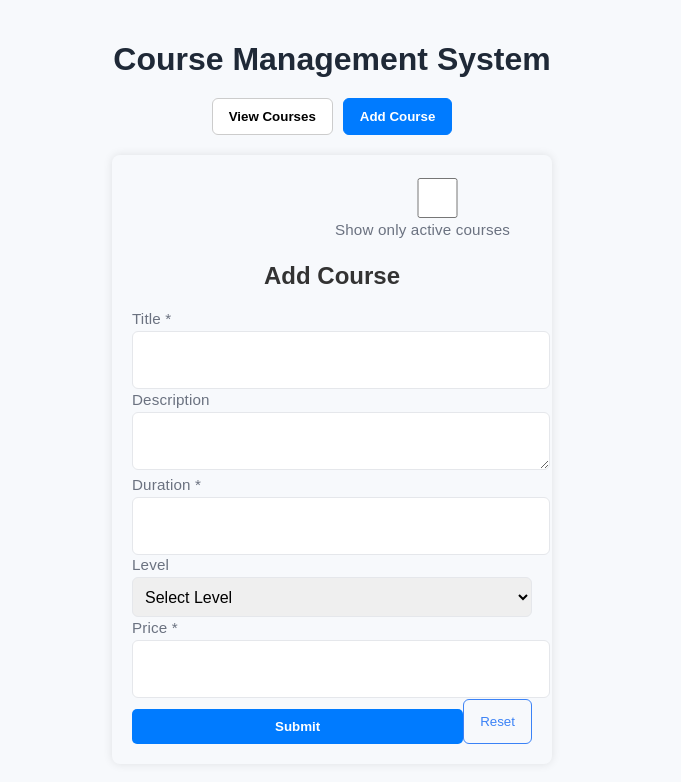
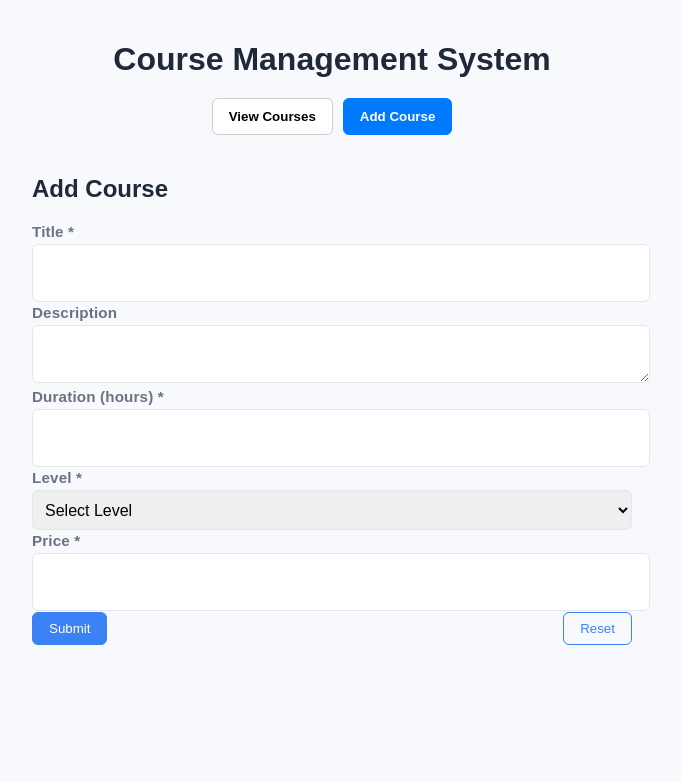
Before and after one commit to Mitrasithaiyan58/appdev_course, a React (Create React App) app in the folder reactapp/: page / in a window 1280 px wide. Shown: the top 782 px of the page, without its empty margins (308-989 px from the left). Built offline with nearby package versions, Linux system fonts and the light colour scheme.

Commit message:
Auto-save-commit-14/08/2025--11:35:27

```diff
--- a/reactapp/src/components/CourseForm.css
+++ b/reactapp/src/components/CourseForm.css
@@ -60,10 +60,3 @@ button[type="submit"] {
 button[type="submit"]:hover {
   background-color: #0056b3;
 }
-.course-form-container {
-  max-width: 400px;
-  margin: auto;
-  padding: 20px;
-  background-color: transparent;
-  border-radius: 8px;
-}
--- a/reactapp/src/components/CourseForm.jsx
+++ b/reactapp/src/components/CourseForm.jsx
@@ -1,5 +1,4 @@
 import React, { useState } from "react";
-import "./CourseForm.css";
 
 const CourseForm = () => {
   const [form, setForm] = useState({
@@ -7,33 +6,18 @@ const CourseForm = () => {
     description: "",
     duration: "",
     level: "",
-    price: "",
-    active: true
+    price: ""
   });
 
-  const [errors, setErrors] = useState({});
-  const [showOnlyActive, setShowOnlyActive] = useState(false);
-
   const handleChange = (e) => {
-    const { name, value, type, checked } = e.target;
-    setForm({ ...form, [name]: type === "checkbox" ? checked : value });
-  };
-
-  const validate = () => {
-    let tempErrors = {};
-    if (!form.title.trim()) tempErrors.title = "Please fill the required fields.";
-    if (!form.duration.trim()) tempErrors.duration = "Please fill the required fields.";
-    if (!form.price.trim()) tempErrors.price = "Please fill the required fields.";
-    setErrors(tempErrors);
-    return Object.keys(tempErrors).length === 0;
+    const { name, value } = e.target;
+    setForm({ ...form, [name]: value });
   };
 
   const handleSubmit = (e) => {
     e.preventDefault();
-    if (validate()) {
-      console.log("Form submitted:", form);
-      // API call can be placed here
-    }
+    console.log("Form submitted:", form);
+    // API call can be placed here
   };
 
   const handleReset = () => {
@@ -42,33 +26,20 @@ const CourseForm = () => {
       description: "",
       duration: "",
       level: "",
-      price: "",
-      active: true
+      price: ""
     });
-    setErrors({});
   };
 
 return (
 <div className="course-form-container">
-{/* Top right checkbox */}
-<div style={{ display: "flex", justifyContent: "flex-end" }}>
-<label className="fw-bold">
-<input
-type="checkbox"
-checked={showOnlyActive}
-onChange={(e) => setShowOnlyActive(e.target.checked)}
-style={{ marginRight: "5px" }}
-/>
-Show only active courses
-</label>
-</div>
-
 <h2 className="text-center">Add Course</h2>
 
 <form onSubmit={handleSubmit}>
 {/* Title */}
 <div className="mb-3">
-<label className="form-label fw-bold">Title *</label>
+<label className="form-label" style={{ fontWeight: "bold" }}>
+Title *
+</label>
 <input
 name="title"
 type="text"
@@ -76,12 +47,13 @@ className="form-control"
 value={form.title}
 onChange={handleChange}
 />
-{errors.title && <small className="text-danger">{errors.title}</small>}
 </div>
 
 {/* Description */}
 <div className="mb-3">
-<label className="form-label fw-bold">Description</label>
+<label className="form-label" style={{ fontWeight: "bold" }}>
+Description
+</label>
 <textarea
 name="description"
 className="form-control"
@@ -93,7 +65,9 @@ onChange={handleChange}
 
 {/* Duration */}
 <div className="mb-3">
-<label className="form-label fw-bold">Duration *</label>
+<label className="form-label" style={{ fontWeight: "bold" }}>
+Duration (hours) *
+</label>
 <input
 name="duration"
 type="text"
@@ -101,12 +75,13 @@ className="form-control"
 value={form.duration}
 onChange={handleChange}
 />
-{errors.duration && <small className="text-danger">{errors.duration}</small>}
 </div>
 
 {/* Level */}
 <div className="mb-3">
-<label className="form-label fw-bold">Level</label>
+<label className="form-label" style={{ fontWeight: "bold" }}>
+Level *
+</label>
 <select
 name="level"
 className="form-select"
@@ -122,7 +97,9 @@ onChange={handleChange}
 
 {/* Price */}
 <div className="mb-3">
-<label className="form-label fw-bold">Price *</label>
+<label className="form-label" style={{ fontWeight: "bold" }}>
+Price *
+</label>
 <input
 name="price"
 type="number"
@@ -130,10 +107,9 @@ className="form-control"
 value={form.price}
 onChange={handleChange}
 />
-{errors.price && <small className="text-danger">{errors.price}</small>}
 </div>
 
-{/* Submit & Reset buttons */}
+{/* Buttons */}
 <div style={{ display: "flex", justifyContent: "space-between" }}>
 <button type="submit" className="btn btn-primary">
 Submit
```
Also changed, not shown: 1 other file (tests, documents, lock files or other folders).
